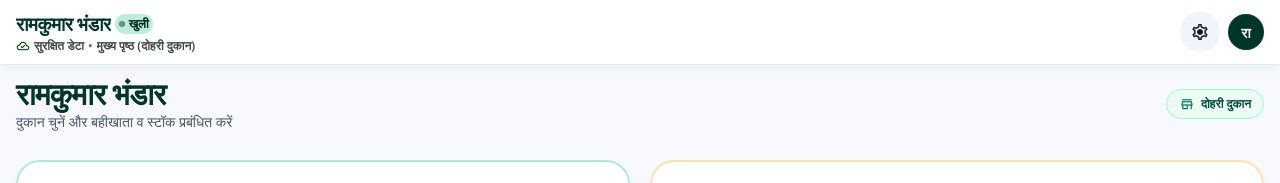
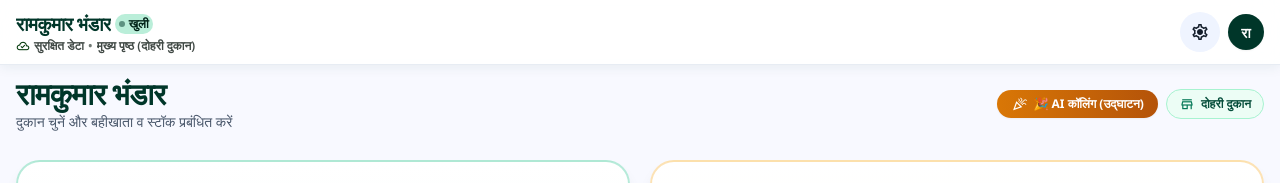
Before and after one commit to hitman00339-stack/ramkumar-bhandar, a website: page public/index.html in a window 1280 px wide. Shown: the top 183 px of the page. Drawn offline with nearby package versions, Linux system fonts and the light colour scheme; no server answers; a script that the page names is missing.

Commit message:
feat(ui): add direct AI Calling shortcut button on main entrance page

```diff
--- a/public/index.html
+++ b/public/index.html
@@ -225,9 +225,15 @@
           <h1 class="font-headline-md text-2xl md:text-3xl font-extrabold text-[#003629] tracking-tight">रामकुमार भंडार</h1>
           <p class="font-body-sm text-xs md:text-sm text-slate-600 font-medium">दुकान चुनें और बहीखाता व स्टॉक प्रबंधित करें</p>
         </div>
-        <div class="inline-flex items-center gap-1.5 px-3 py-1.5 rounded-full bg-emerald-50 text-emerald-900 text-xs font-semibold shadow-xs border border-emerald-200">
-          <span class="material-symbols-outlined text-[16px] text-emerald-700">store</span>
-          <span>दोहरी दुकान</span>
+        <div class="flex items-center gap-2">
+          <button onclick="App.navigateTo('call-seva')" class="inline-flex items-center gap-1.5 px-3.5 py-1.5 rounded-full bg-gradient-to-r from-amber-600 to-amber-700 hover:from-amber-700 hover:to-amber-800 text-white text-xs font-bold shadow-sm active:scale-95 transition-all cursor-pointer" title="AI कॉलिंग व उद्घाटन आमंत्रण खोलें">
+            <span class="material-symbols-outlined text-[16px]">celebration</span>
+            <span>🎉 AI कॉलिंग (उद्घाटन)</span>
+          </button>
+          <div class="hidden sm:inline-flex items-center gap-1.5 px-3 py-1.5 rounded-full bg-emerald-50 text-emerald-900 text-xs font-semibold shadow-xs border border-emerald-200">
+            <span class="material-symbols-outlined text-[16px] text-emerald-700">store</span>
+            <span>दोहरी दुकान</span>
+          </div>
         </div>
       </div>
 
```
Also changed, not shown: 1 other file.
